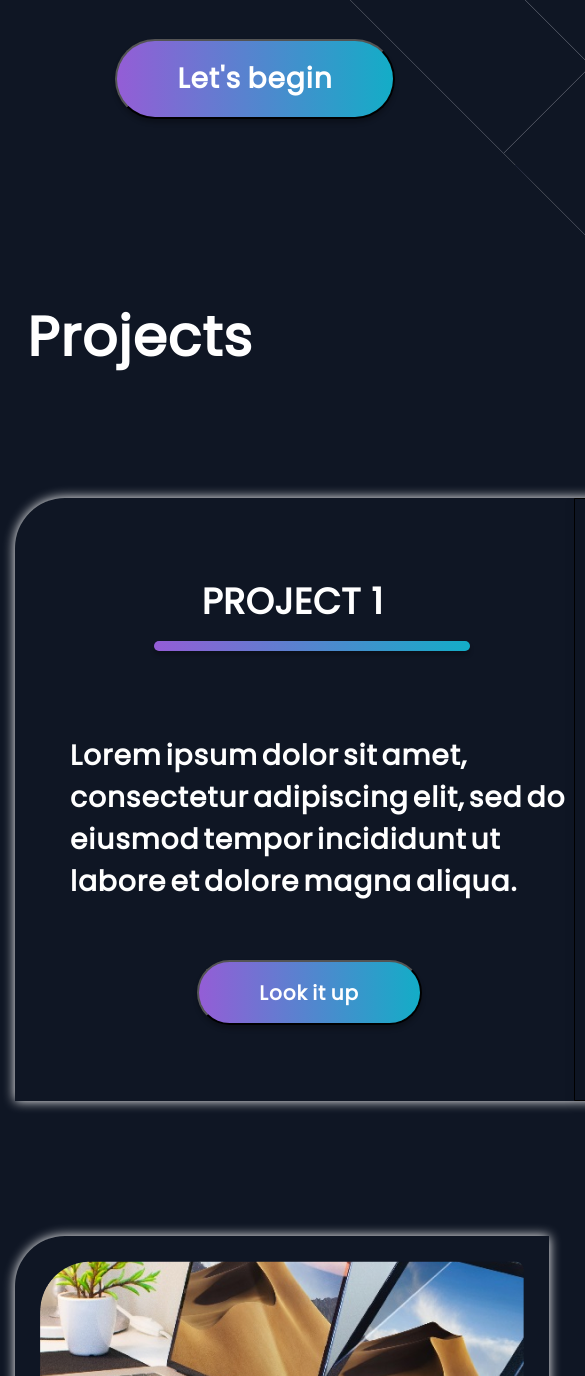
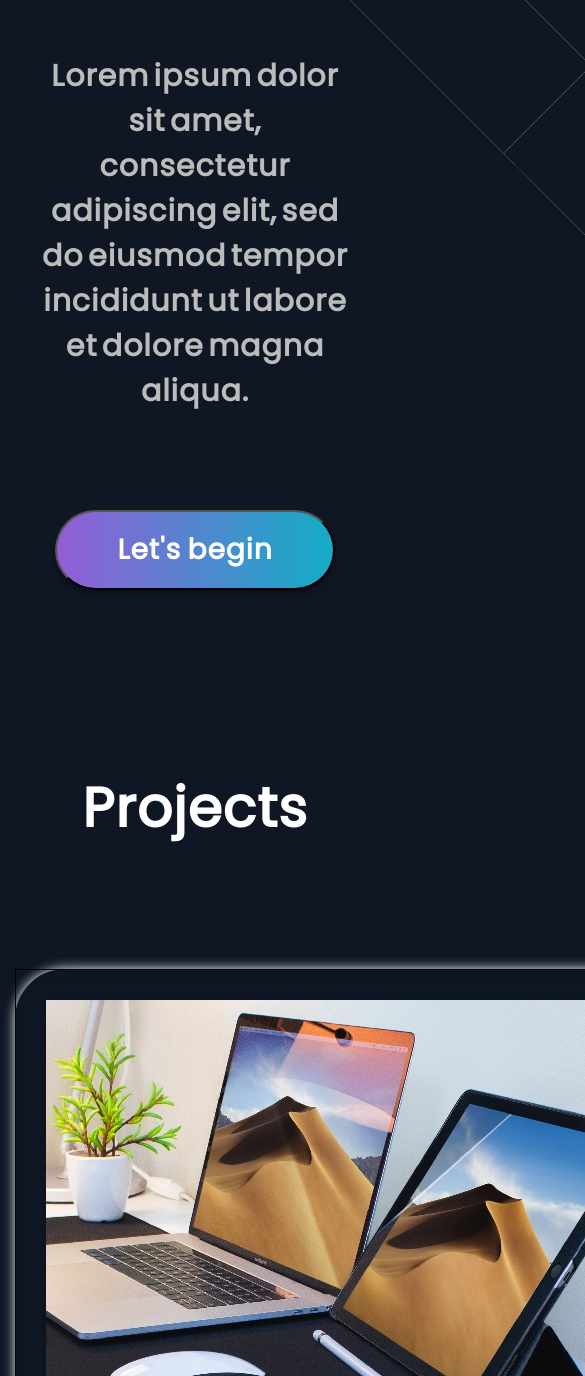
Before and after one commit to KristinaLil/Figma, a plain HTML site: page index.html in a window 390 px wide. Shown: the part 624-2000 px from the top of the page, 585 px wide, since content can reach past the window. Drawn offline with Linux system fonts and the light colour scheme.

Commit message:
Add mobile friendly without burger menu

```diff
--- a/style.css
+++ b/style.css
@@ -307,3 +307,48 @@ p {
     letter-spacing: 0.5px;
     word-spacing: -4px;
 }
+
+
+@media (max-width: 930px) {
+    #hero {
+        width: auto;
+        left: 0px;
+        margin: 0 10% 0 10%;
+        text-align: center;
+}
+
+    h2 {
+    text-align: center;
+    margin-left: 0;
+}
+
+.project1 {
+    flex-direction: column-reverse;
+    align-items: center;
+    grid-column: 1;
+}
+
+.grid-project {
+    grid-template-columns: auto;
+
+}
+
+p {
+    text-align: center;
+    margin-left: 0;
+}
+
+.paragraph2 {
+    margin: 0;
+}
+
+.btn2 {
+    margin-bottom: 20px;
+}
+
+#image1 {
+    width: auto;
+    height: auto;
+}
+
+}
```
